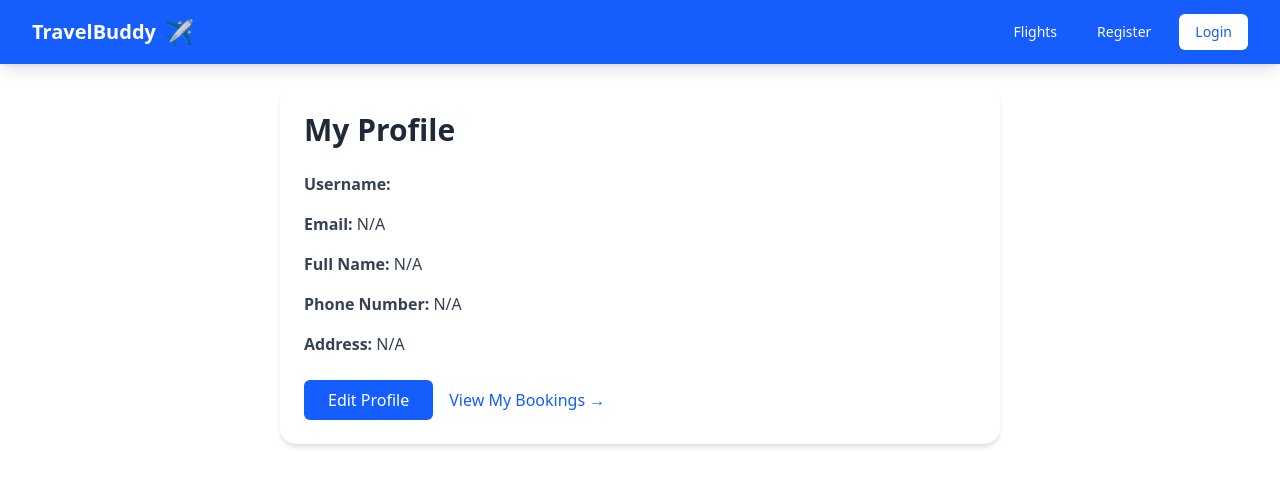
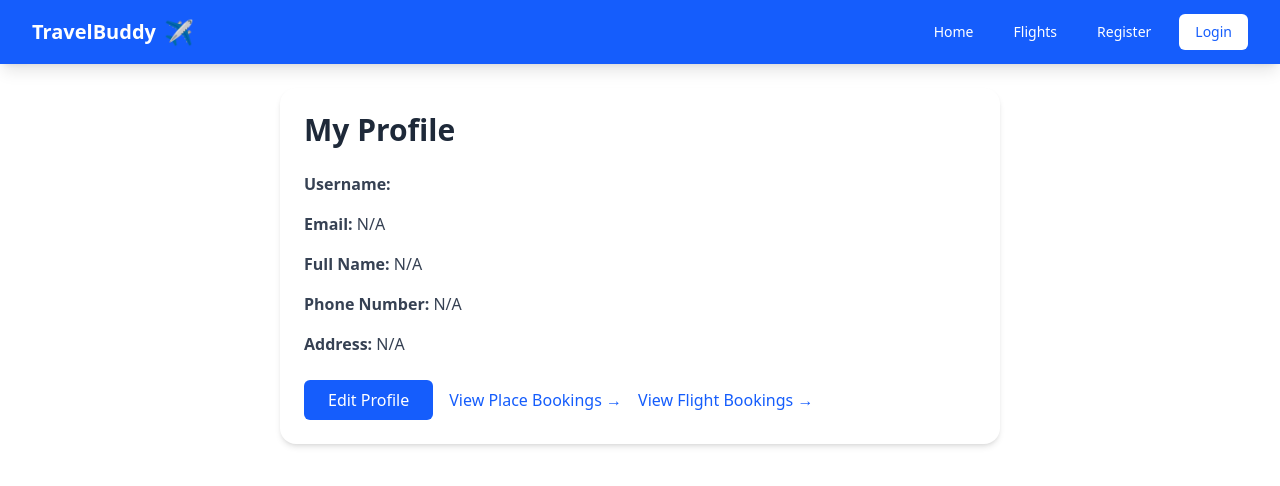
Before and after one commit to suegathu/travel-buddy-frontend, a React (Vite) app: page /profile in a window 1280 px wide. Shown: the top 486 px of the page. Built offline with nearby package versions, Linux system fonts and the light colour scheme; no server answers.

Commit message:
add functionality of download pdf

```diff
--- a/src/components/MyFlightBookings.jsx
+++ b/src/components/MyFlightBookings.jsx
@@ -63,18 +63,26 @@ const MyFlightBookings = () => {
 
   const handleDownloadPDF = async (bookingId) => {
     try {
-      const res = await api.get(`/api/flights/my-flight-bookings/${bookingId}/pdf/`, {
+      const response = await api.get(`/api/flights/bookings/${bookingId}/download/`, {
         responseType: 'blob',
-        headers: { Authorization: `Bearer ${authTokens.access}` },
+        headers: {
+          Authorization: `Bearer ${authTokens.access}`,
+          Accept: 'application/pdf',
+        },
       });
 
-      const url = window.URL.createObjectURL(new Blob([res.data]));
+      const blob = new Blob([response.data], { type: 'application/pdf' });
+      const url = window.URL.createObjectURL(blob);
+
       const link = document.createElement('a');
       link.href = url;
       link.setAttribute('download', `flight_booking_${bookingId}.pdf`);
       document.body.appendChild(link);
       link.click();
-      link.remove();
+
+      // Cleanup
+      document.body.removeChild(link);
+      window.URL.revokeObjectURL(url);
     } catch (err) {
       console.error('Failed to download PDF:', err);
       alert('Could not download PDF.');
--- a/src/pages/Navbar.jsx
+++ b/src/pages/Navbar.jsx
@@ -31,6 +31,12 @@ const Navbar = () => {
 
           {/* Desktop Navigation */}
           <div className="hidden md:flex items-center space-x-4">
+          <Link
+              to="/dashboard"
+              className="text-white hover:bg-blue-700 px-3 py-2 rounded-md text-sm font-medium"
+            >
+              Home
+            </Link>
             <Link
               to="/flights"
               className="text-white hover:bg-blue-700 px-3 py-2 rounded-md text-sm font-medium"
--- a/src/pages/Profile.jsx
+++ b/src/pages/Profile.jsx
@@ -90,7 +90,13 @@ const Profile = () => {
             href="/mytickets"
             className="text-blue-600 hover:underline text-sm sm:text-base"
           >
-            View My Bookings →
+            View Place Bookings →
+          </a>
+          <a
+            href="/flight-booking"
+            className="text-blue-600 hover:underline text-sm sm:text-base"
+          >
+            View Flight Bookings →
           </a>
         </div>
       </div>
```
